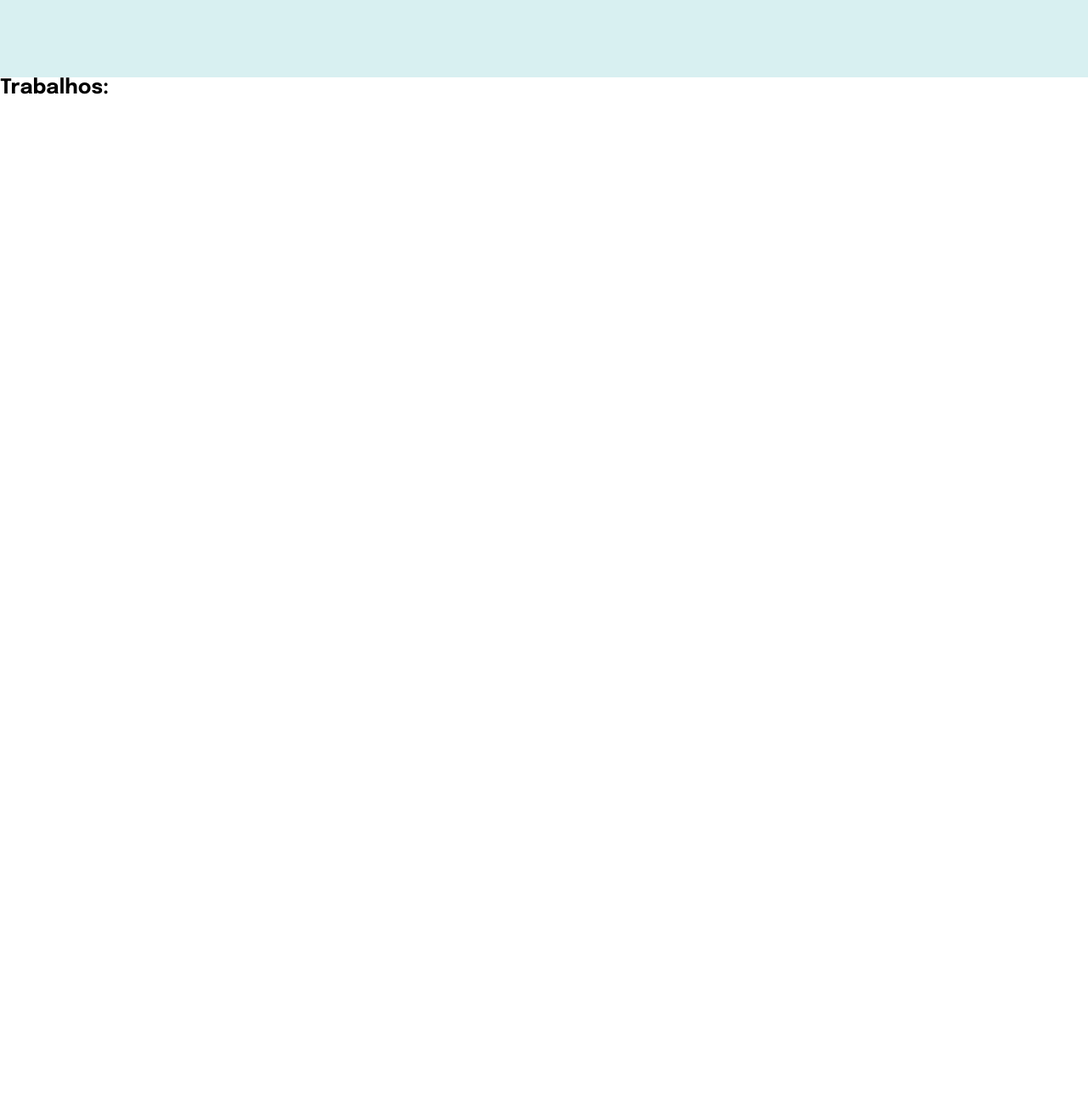
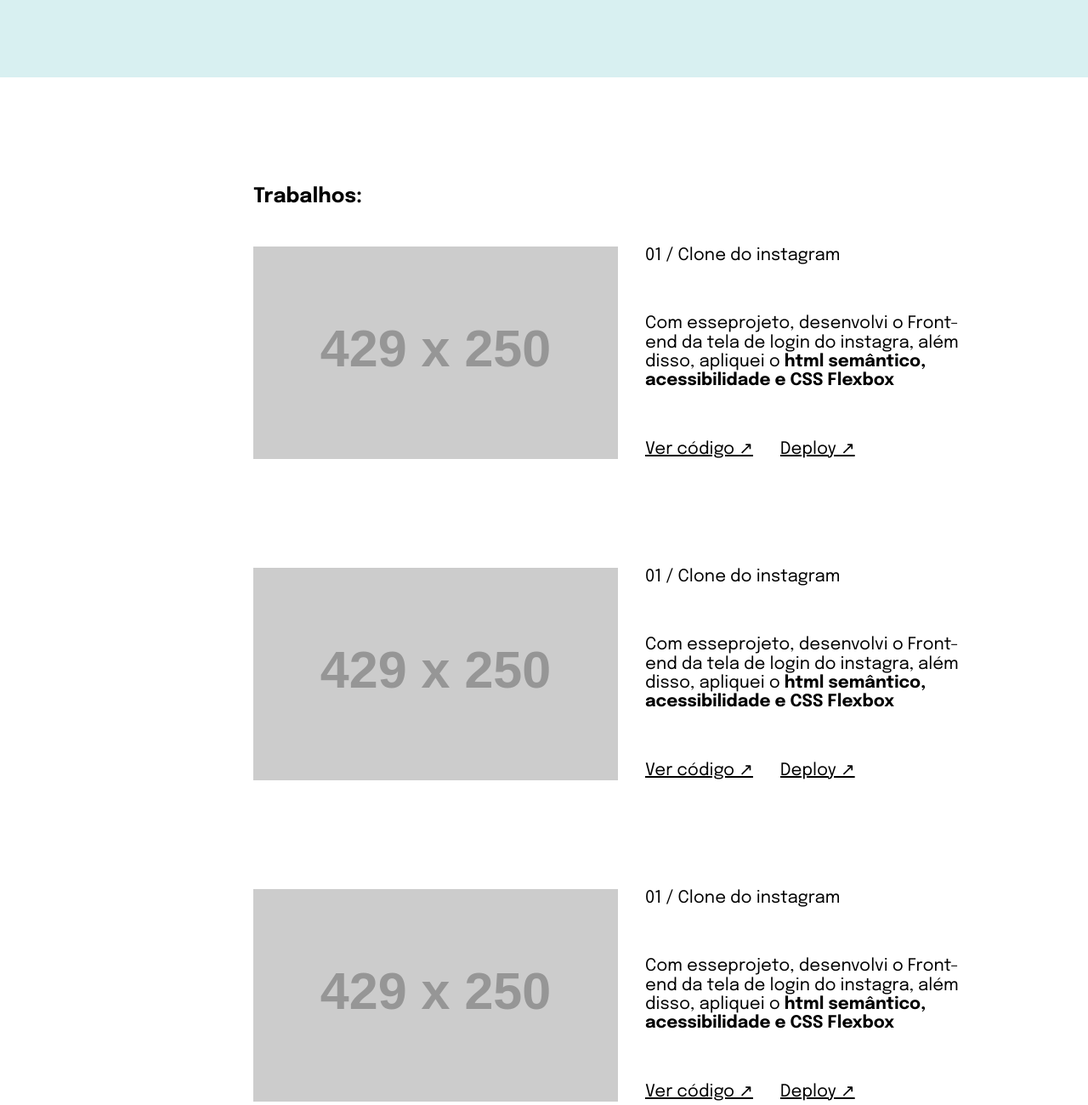
Before and after one commit to mateusfaustino/portifolio-319, a plain HTML site: page index.html in a window 1280 px wide. Shown: the part 559-1859 px from the top of the page at 85% size. Before the commit the page ends 800 px from the top, so only its background shows below. Drawn offline with nearby package versions, Linux system fonts and the light colour scheme; placeholder pictures from the web are drawn by us.

Commit message:
work section

```diff
--- a/index.html
+++ b/index.html
@@ -50,8 +50,58 @@
         <h2 class="work-title">
             Trabalhos:
         </h2>
-        <div class="work-items">
-
+        <div class="work-item-wrapp">
+            <div class="work-item">
+                <div class="work-thumb">
+                    <img src="https://fakeimg.pl/429x250/">
+                </div>
+                <div class="work-info-wrapper">
+                    <h3 class="work-info">
+                        01 / Clone do instagram
+                    </h3>
+                    <p class="work-info">
+                        Com esseprojeto, desenvolvi o Front-end da tela de login do instagra, além disso, apliquei o <strong>html semântico, acessibilidade e CSS Flexbox</strong>
+                    </p>
+                    <div class="work-action">
+                        <a class="work-link" href="">Ver código ↗</a>
+                        <a class="work-link" href="">Deploy ↗</a>
+                    </div>
+                </div>
+            </div>
+            <div class="work-item">
+                <div class="work-thumb">
+                    <img src="https://fakeimg.pl/429x250/">
+                </div>
+                <div class="work-info-wrapper">
+                    <h3 class="work-info">
+                        01 / Clone do instagram
+                    </h3>
+                    <p class="work-info">
+                        Com esseprojeto, desenvolvi o Front-end da tela de login do instagra, além disso, apliquei o <strong>html semântico, acessibilidade e CSS Flexbox</strong>
+                    </p>
+                    <div class="work-action">
+                        <a class="work-link" href="">Ver código ↗</a>
+                        <a class="work-link" href="">Deploy ↗</a>
+                    </div>
+                </div>
+            </div>
+            <div class="work-item">
+                <div class="work-thumb">
+                    <img src="https://fakeimg.pl/429x250/">
+                </div>
+                <div class="work-info-wrapper">
+                    <h3 class="work-info">
+                        01 / Clone do instagram
+                    </h3>
+                    <p class="work-info">
+                        Com esseprojeto, desenvolvi o Front-end da tela de login do instagra, além disso, apliquei o <strong>html semântico, acessibilidade e CSS Flexbox</strong>
+                    </p>
+                    <div class="work-action">
+                        <a class="work-link" href="">Ver código ↗</a>
+                        <a class="work-link" href="">Deploy ↗</a>
+                    </div>
+                </div>
+            </div>
         </div>
     </section>
 
--- a/styles.css
+++ b/styles.css
@@ -41,6 +41,7 @@ body {
 .intro-section {
     background-color: #D8F0F1;
     height: 570px;
+    margin-bottom: 128px;
 }
 .intro-section .container {
     padding: 0 18px;
@@ -98,5 +99,57 @@ body {
 }
 
 .work-section{
+    margin-left: 298px;
+    margin-right: 149px;
+}
 
+.work-title{
+    font-size: 24px;
+    font-weight: 700;
+    margin-bottom: 46px;
 }
+
+.work-item-wrapp{
+    display: flex;
+    flex-direction: column;
+    gap:128px;
+}
+
+.work-item{
+   display: flex;
+   gap:32px;
+}
+
+.work-thumb{
+    background-color: red;
+    width: 429px;
+    height: 250px;
+}
+
+.work-info-wrapper{
+    display: flex;
+    flex-direction: column;
+    width: 100%;
+    justify-content: space-between;
+}
+.work-info{
+    font-family: Epilogue;
+    font-size: 20px;
+    font-style: normal;
+    font-weight: 400;
+    line-height: 112.238%; /* 22.448px */
+}
+
+.work-action{
+    display: flex;
+    gap: 32px;
+}
+.work-link{
+    color: #000;
+    font-family: Epilogue;
+    font-size: 20px;
+    font-style: normal;
+    font-weight: 400;
+    line-height: 112.238%; /* 22.448px */
+    text-decoration-line: underline;
+}
```
